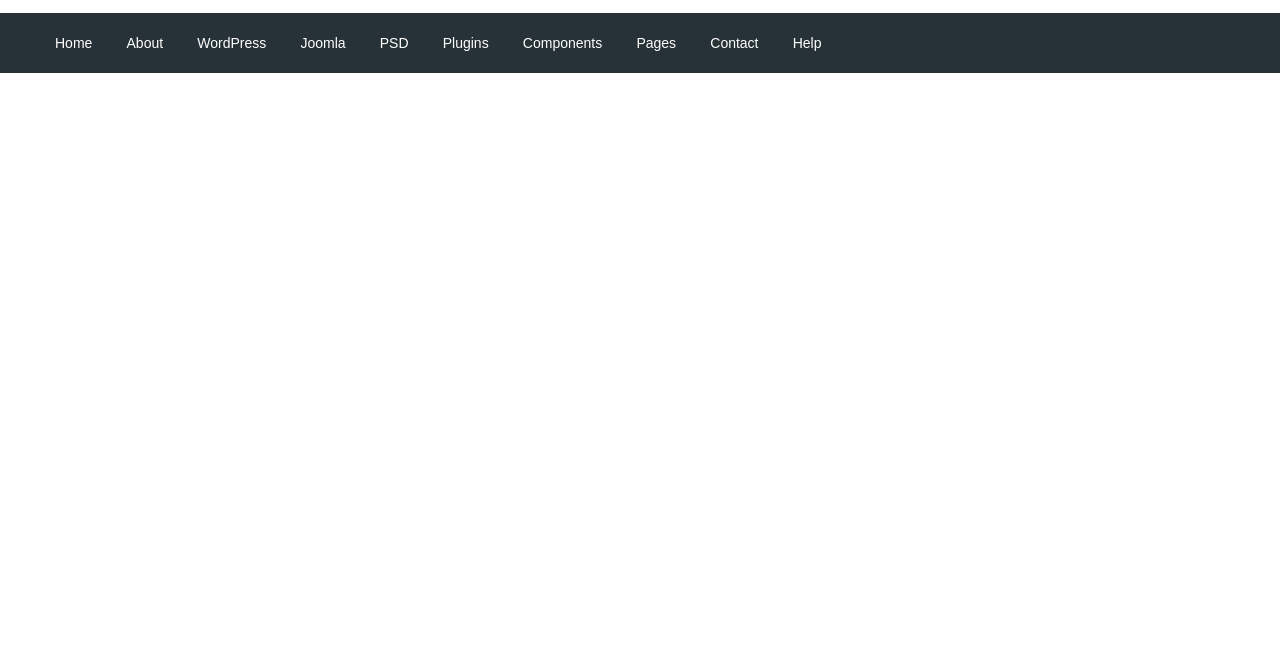
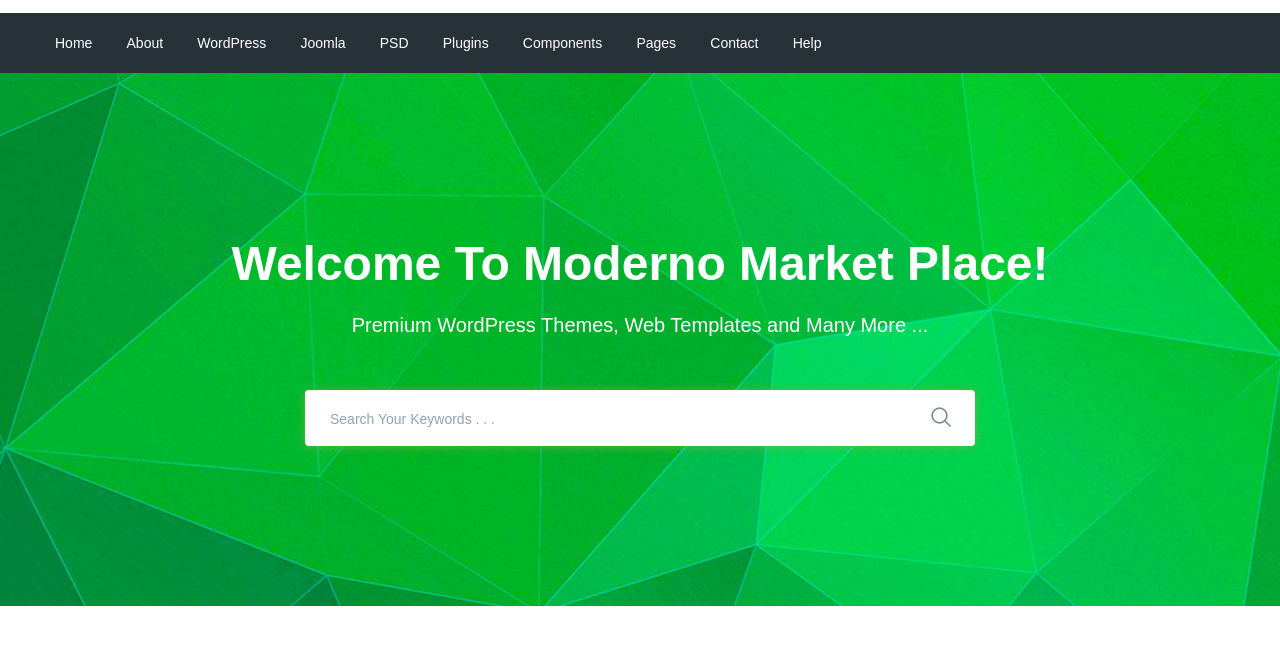
Before and after one commit to bernmarx/moderno, a website: page app/index.html in a window 1280 px wide. Shown: the part 77-722 px from the top of the page. Drawn offline with nearby package versions, Linux system fonts and the light colour scheme; files that its build step writes are made by us from their sources.

Commit message:
added search

```diff
--- a/app/index.html
+++ b/app/index.html
@@ -102,6 +102,29 @@
 
     </header>
 
+    <section class="search" style="background-image: url(images/search-bg.jpg);">
+        <div class="container">
+            <div class="search_inner">
+                <div class="search_inner-title">
+                    Welcome To Moderno Market Place!
+                </div>
+
+                <div class="search_inner-text">
+                    Premium WordPress Themes, Web Templates and Many More ...
+                </div>
+
+                <div class="search_inner-form">
+                    <form>
+                        <input type="text" placeholder="Search Your Keywords . . ." required>
+                        <button type="submit">
+                            <img src="images/icons/search.png" alt="">
+                        </button>
+                    </form>
+                </div>
+            </div>
+        </div>
+    </section>
+
     <script src="https://ajax.googleapis.com/ajax/libs/jquery/3.5.1/jquery.min.js"></script>
     <script src="js/libs.min.js"></script>
     <script src="js/main.min.js"></script>
--- a/app/scss/style.scss
+++ b/app/scss/style.scss
@@ -1,22 +1,21 @@
-@import '_vars';
-@import '_global';
-@import '_fonts';
+@import "_vars";
+@import "_global";
+@import "_fonts";
 
-
-.header_top-inner{
+.header_top-inner {
     display: flex;
     justify-content: space-between;
     height: 90px;
     align-items: center;
 }
-.header_text{
+.header_text {
     margin-left: auto;
     margin-right: 50px;
-    span{
+    span {
         color: $red;
     }
 }
-.header_btn{
+.header_btn {
     padding: 4px;
     width: 72px;
     border-radius: 4px;
@@ -24,30 +23,85 @@
     font-size: 12px;
     text-align: center;
 }
-.header_btn-login{
+.header_btn-login {
     background-color: $green;
 }
-.header_btn-register{
+.header_btn-register {
     background-color: $red;
     margin-left: 7px;
 }
-.header_menu{
+.header_menu {
     background-color: $bg;
 }
-.menu{
+.menu {
     display: flex;
     align-items: center;
     height: 60px;
 }
-.menu_list{
-    li{
+.menu_list {
+    li {
         display: inline-block;
-        & + li{
+        & + li {
             margin-left: 30px;
         }
     }
-    a{
+    a {
         color: #fff;
         font-size: 14px;
     }
 }
+.search {
+    background-repeat: no-repeat;
+    background-size: cover;
+    background-position: center;
+    min-height: 533px;
+}
+.search_inner {
+    padding-top: 155px;
+    padding-bottom: 100px;
+    color: #fff;
+    text-align: center;
+    &-title {
+        margin-bottom: 10px;
+        font-size: 48px;
+        font-weight: 700;
+        line-height: 72px;
+    }
+    &-text {
+        margin-bottom: 50px;
+        font-size: 20px;
+        font-weight: 500;
+        line-height: 30px;
+    }
+    &-form {
+        max-width: 670px;
+        margin: 0 auto;
+        position: relative;
+        input {
+            display: block;
+            width: 100%;
+            box-shadow: 0px 1px 10px 0px rgba(124, 178, 64, 0.75);
+            border-radius: 4px;
+            height: 56px;
+            border: none;
+            padding-left: 25px;
+            padding-right: 60px;
+            outline: none;
+            &:focus{
+                border: 1px solid $green;
+            }
+            &::placeholder {
+                color: #90a4ae;
+                font-size: 14px;
+                font-weight: 500;
+            }
+        }
+        button{
+            position: absolute;
+            border: none;
+            background-color: transparent;
+            right: 18px;
+            top: 16px;
+        }
+    }
+}
```
Also changed, not shown: app/images/icons/search.png (added), app/images/search-bg.jpg (added).
